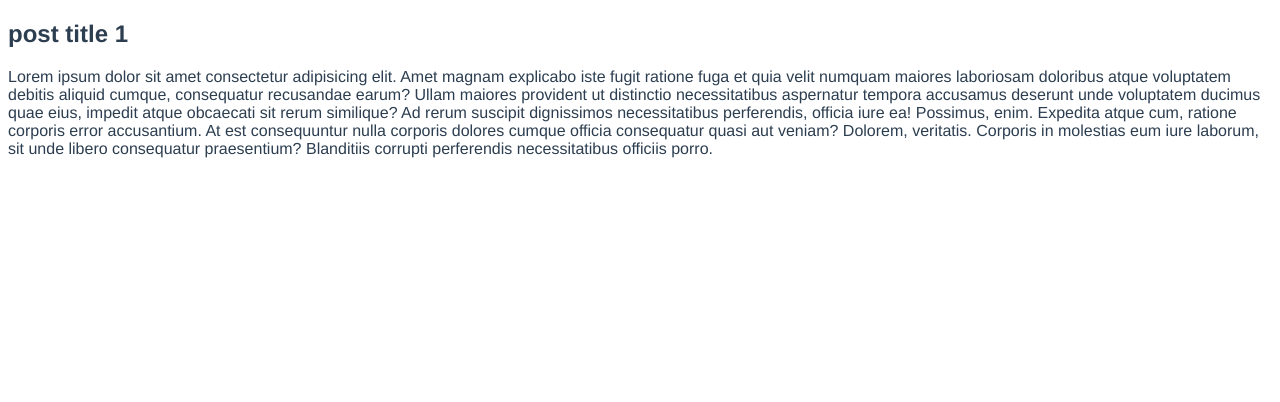
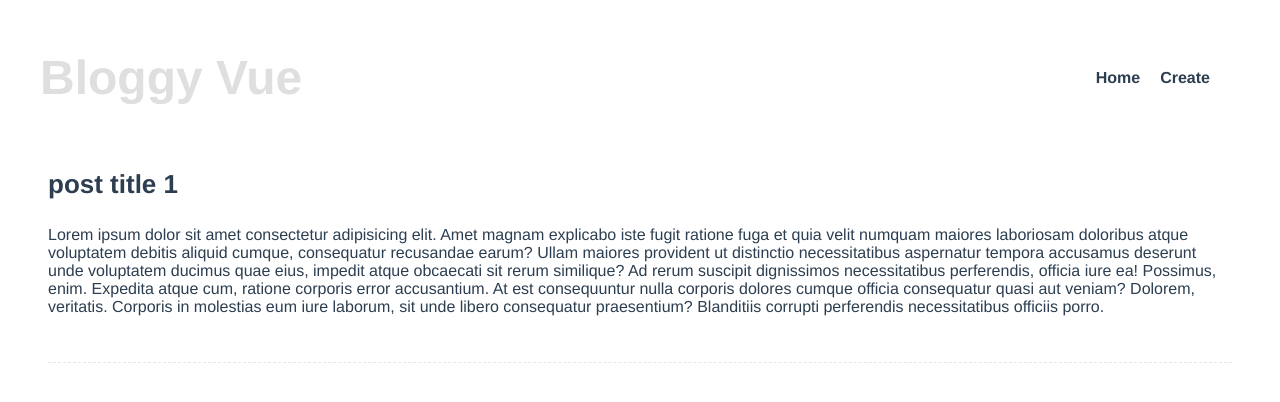
Before and after one commit to Lin-Htet-Phyo/composition-apiVueJs, a Vue app: page /posts/1 in a window 1280 px wide. Shown: the top 402 px of the page. Built offline with nearby package versions, Linux system fonts and the light colour scheme; data requests are answered from the project's data file.

Commit message:
Navbar component

```diff
--- a/database/db.json
+++ b/database/db.json
@@ -3,17 +3,17 @@
     {
       "title": "post title 1",
       "body": "Lorem ipsum dolor sit amet consectetur adipisicing elit. Amet magnam explicabo iste fugit ratione fuga et quia velit numquam maiores laboriosam doloribus atque voluptatem debitis aliquid cumque, consequatur recusandae earum? Ullam maiores provident ut distinctio necessitatibus aspernatur tempora accusamus deserunt unde voluptatem ducimus quae eius, impedit atque obcaecati sit rerum similique? Ad rerum suscipit dignissimos necessitatibus perferendis, officia iure ea! Possimus, enim. Expedita atque cum, ratione corporis error accusantium. At est consequuntur nulla corporis dolores cumque officia consequatur quasi aut veniam? Dolorem, veritatis. Corporis in molestias eum iure laborum, sit unde libero consequatur praesentium? Blanditiis corrupti perferendis necessitatibus officiis porro.",
-      "id": 1
+      "id": "1"
     },
     {
       "title": "post title 2",
       "body": "Lorem ipsum dolor sit amet consectetur adipisicing elit. Amet magnam explicabo iste fugit ratione fuga et quia velit numquam maiores laboriosam doloribus atque voluptatem debitis aliquid cumque, consequatur recusandae earum? Ullam maiores provident ut distinctio necessitatibus aspernatur tempora accusamus deserunt unde voluptatem ducimus quae eius, impedit atque obcaecati sit rerum similique? Ad rerum suscipit dignissimos necessitatibus perferendis, officia iure ea! Possimus, enim. Expedita atque cum, ratione corporis error accusantium. At est consequuntur nulla corporis dolores cumque officia consequatur quasi aut veniam? Dolorem, veritatis. Corporis in molestias eum iure laborum, sit unde libero consequatur praesentium? Blanditiis corrupti perferendis necessitatibus officiis porro.",
-      "id": 2
+      "id": "2"
     },
     {
       "title": "post title 3",
       "body": "lorem ipsum 3",
-      "id": 3
+      "id": "3"
     },
     {
       "id": "d850",
--- a/src/App.vue
+++ b/src/App.vue
@@ -1,6 +1,15 @@
 <template>
-  <router-view/>
+  <Navbar />
+  <router-view />
 </template>
+<script>
+import Navbar from "./components/Navbar.vue";
+export default {
+  components: {
+    Navbar,
+  },
+};
+</script>
 
 <style>
 #app {
--- /dev/null
+++ b/src/components/Navbar.vue
@@ -0,0 +1,39 @@
+<template>
+  <header>
+    <h1>Bloggy Vue</h1>
+    <nav>
+      <router-link :to="{name: 'home'}">Home</router-link>
+      <router-link :to="{name: 'Create'}">Create</router-link>
+    </nav>
+  </header>
+</template>
+
+<script>
+export default {
+
+}
+</script>
+
+<style>
+header {
+  display: flex;
+  justify-content: space-between;
+  align-items: center;
+  max-width: 1200px;
+  margin: 0 auto;
+  padding: 10px;
+}
+header h1 {
+  color: #dfdfdf;
+  font-size: 48px;
+}
+header a{
+  color: #bbb;
+  text-decoration: none;
+  margin-left: 20px;
+}
+header a.router-link-active {
+  color: #444;
+  font-weight: bold;
+}
+</style>
--- a/src/composable/getPost.js
+++ b/src/composable/getPost.js
@@ -5,9 +5,9 @@
     let error = ref("");
     let load = async () => {
         try {
-            await new Promise((resolve, reject) => {
-                setTimeout(resolve, 2000);
-            });
+            // await new Promise((resolve, reject) => {
+            //     setTimeout(resolve, 2000);
+            // });
             let response = await fetch("http://localhost:3000/posts/" + id);
             if (response.status === 404) {
                 throw new Error("Not found url!");
--- a/src/composable/getPosts.js
+++ b/src/composable/getPosts.js
@@ -5,9 +5,9 @@
     let error = ref("");
     let load = async () => {
       try {
-         await new Promise((resolve, reject) => {
-           setTimeout(resolve, 2000);
-         });
+        //  await new Promise((resolve, reject) => {
+        //    setTimeout(resolve, 2000);
+        //  });
         let response = await fetch("http://localhost:3000/posts");
         if (response.status === 404) {
           throw new Error("Not found url!");
--- a/src/views/Create.vue
+++ b/src/views/Create.vue
@@ -1,5 +1,4 @@
 <template>
-  <h1>Create</h1>
   <form @click.prevent="addPost">
     <label>Title</label>
     <input type="text" required v-model="title">
--- a/src/views/Detail.vue
+++ b/src/views/Detail.vue
@@ -1,7 +1,12 @@
 <template>
-  <div v-if="post">
+  <div v-if="post" class="post">
     <h2>{{ post.title }}</h2>
     <p>{{ post.body }}</p>
+    <div v-if="post.tags">
+      <div v-for="tag in post.tags" :key="tag" class="pill">
+      {{ tag }}
+    </div>
+    </div>
   </div>
   <div v-else>
     <Spinner></Spinner>
@@ -28,4 +33,38 @@
 </script>
 
 <style>
+.post {
+  margin: 0 40px 30px;
+  padding-bottom: 30px;
+  border-bottom: 1px dashed #e7e7e7;
+}
+.post h2 {
+  display: inline-block;
+  position: relative;
+  font-size: 26px;
+  /* color: black; */
+  margin-bottom: 10px;
+  max-width: 400px;
+}
+.post h2::before {
+  /* content: ""; */
+  display: block;
+  widows: 100%;
+  height: 100%;
+  background: #ff8800;
+  position: absolute;
+  z-index: -1;
+  padding-right: 40px;
+  left: -30px;
+  transform: rotateZ('-1deg');
+}
+.pill {
+  display: inline-block;
+  margin: 10px 10px 0 0;
+  color: #444;
+  background: #ddd;
+  padding: 8px;
+  border-radius: 20px;
+  font-size-adjust: 14px;
+}
 </style>
```
